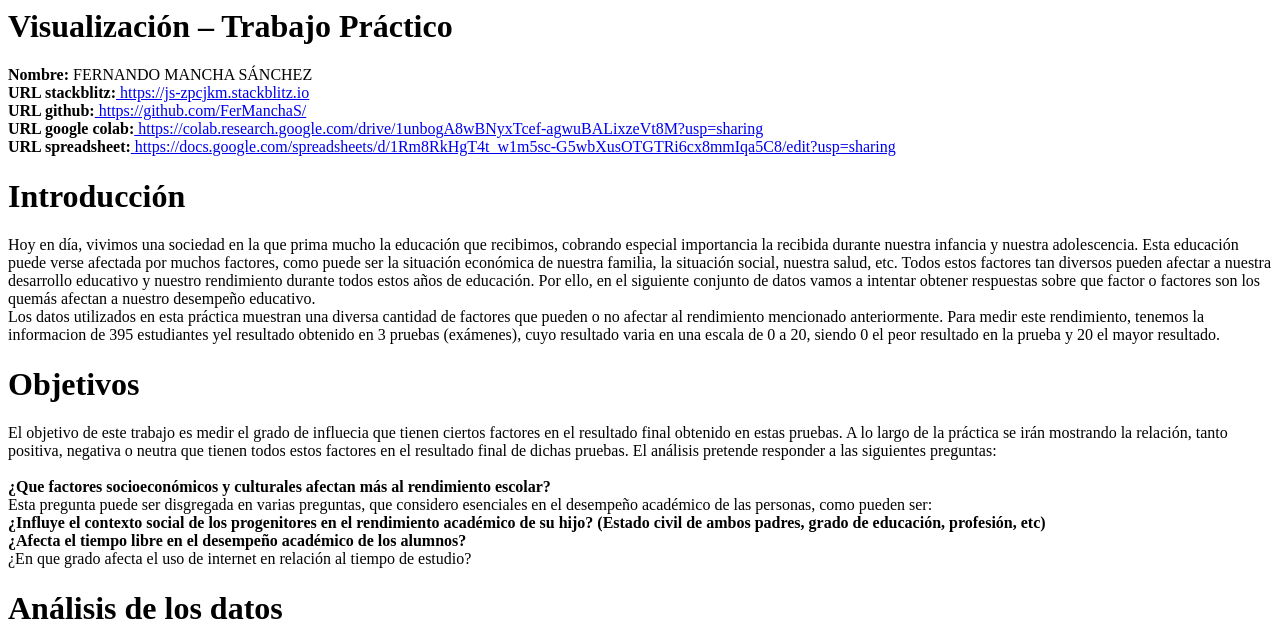
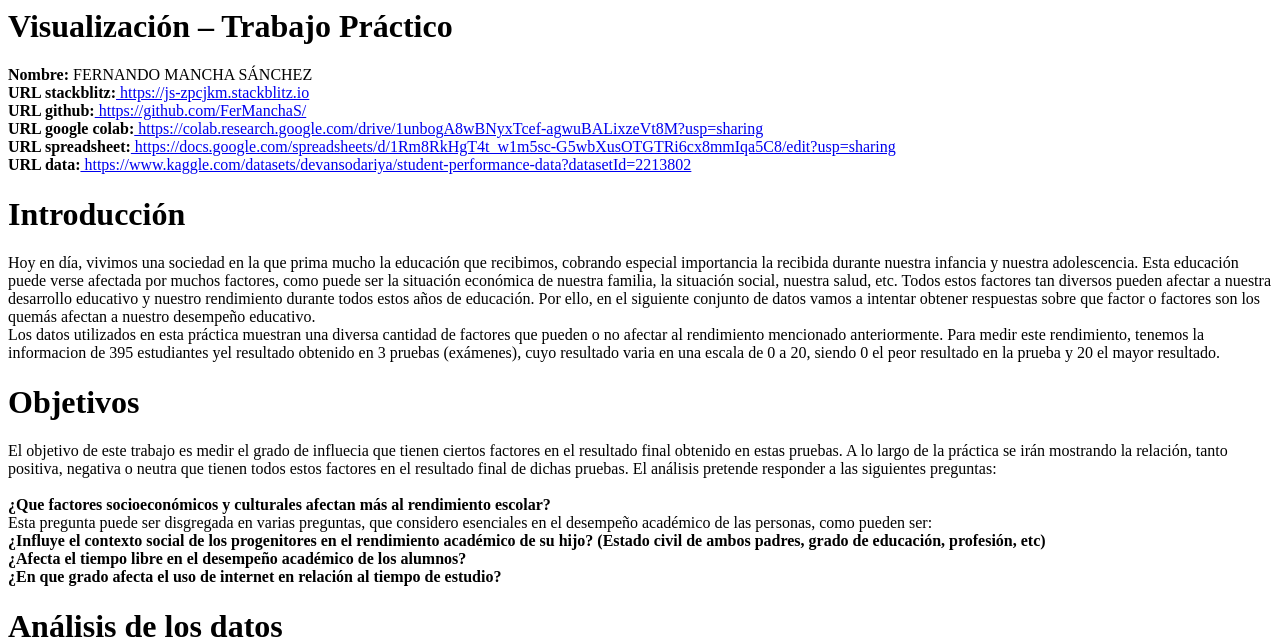
Before and after one commit to FerManchaS/PracticaFinal, a website: page index.html in a window 1280 px wide. Shown: the top 644 px of the page. Drawn offline with Linux system fonts and the light colour scheme.

Commit message:
1 file modified

```diff
--- a/index.html
+++ b/index.html
@@ -6,6 +6,7 @@
 <b>URL github:</b><a href="https://github.com/FerManchaS/"> https://github.com/FerManchaS/</a><br>
 <b>URL google colab:</b><a href="https://colab.research.google.com/drive/1unbogA8wBNyxTcef-agwuBALixzeVt8M?usp=sharing"> https://colab.research.google.com/drive/1unbogA8wBNyxTcef-agwuBALixzeVt8M?usp=sharing</a><br>
 <b>URL spreadsheet:</b><a href="https://docs.google.com/spreadsheets/d/1Rm8RkHgT4t_w1m5sc-G5wbXusOTGTRi6cx8mmIqa5C8/edit?usp=sharing"> https://docs.google.com/spreadsheets/d/1Rm8RkHgT4t_w1m5sc-G5wbXusOTGTRi6cx8mmIqa5C8/edit?usp=sharing</a><br>
+<b>URL data:</b><a href="https://www.kaggle.com/datasets/devansodariya/student-performance-data?datasetId=2213802"> https://www.kaggle.com/datasets/devansodariya/student-performance-data?datasetId=2213802</a><br>
 
   <h1> Introducción </h1>
 
@@ -20,8 +21,8 @@
   <b>¿Que factores socioeconómicos y culturales afectan más al rendimiento escolar?</b> <br>
   Esta pregunta puede ser disgregada en varias preguntas, que considero esenciales en el desempeño académico de las personas, como pueden ser: <br>
     <b> ¿Influye el contexto social de los progenitores en el rendimiento académico de su hijo? (Estado civil de ambos padres, grado de educación, profesión, etc)<br>
-      ¿Afecta el tiempo libre en el desempeño académico de los alumnos?<br></b>
-      ¿En que grado afecta el uso de internet en relación al tiempo de estudio?
+      ¿Afecta el tiempo libre en el desempeño académico de los alumnos?<br>
+      ¿En que grado afecta el uso de internet en relación al tiempo de estudio?</b><br>
 
 <h1> Análisis de los datos </h1>
 
```
